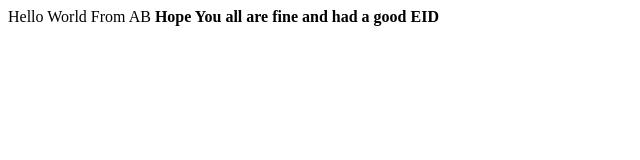
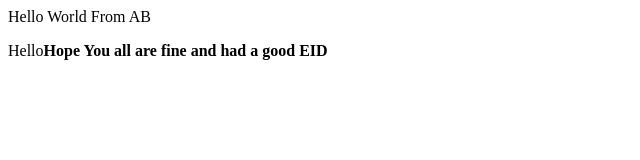
Before and after one commit to AB290817008/BootCamp2020, a plain HTML site: page index.html in a window 1280 px wide. Shown: the whole page, without its empty margins (0-640 px from the left). Drawn offline with Linux system fonts and the light colour scheme.

Commit message:
Update index.html

```diff
--- a/index.html
+++ b/index.html
@@ -8,7 +8,8 @@
 <body>
     <div>
         Hello World From AB
-        <strong>Hope You all are fine and had a good EID</strong>
-    </div>
+        <P>Hello<strong>Hope You all are fine and had a good EID</strong>
+        </P>
+        </div>
 </body>
 </html>
```
